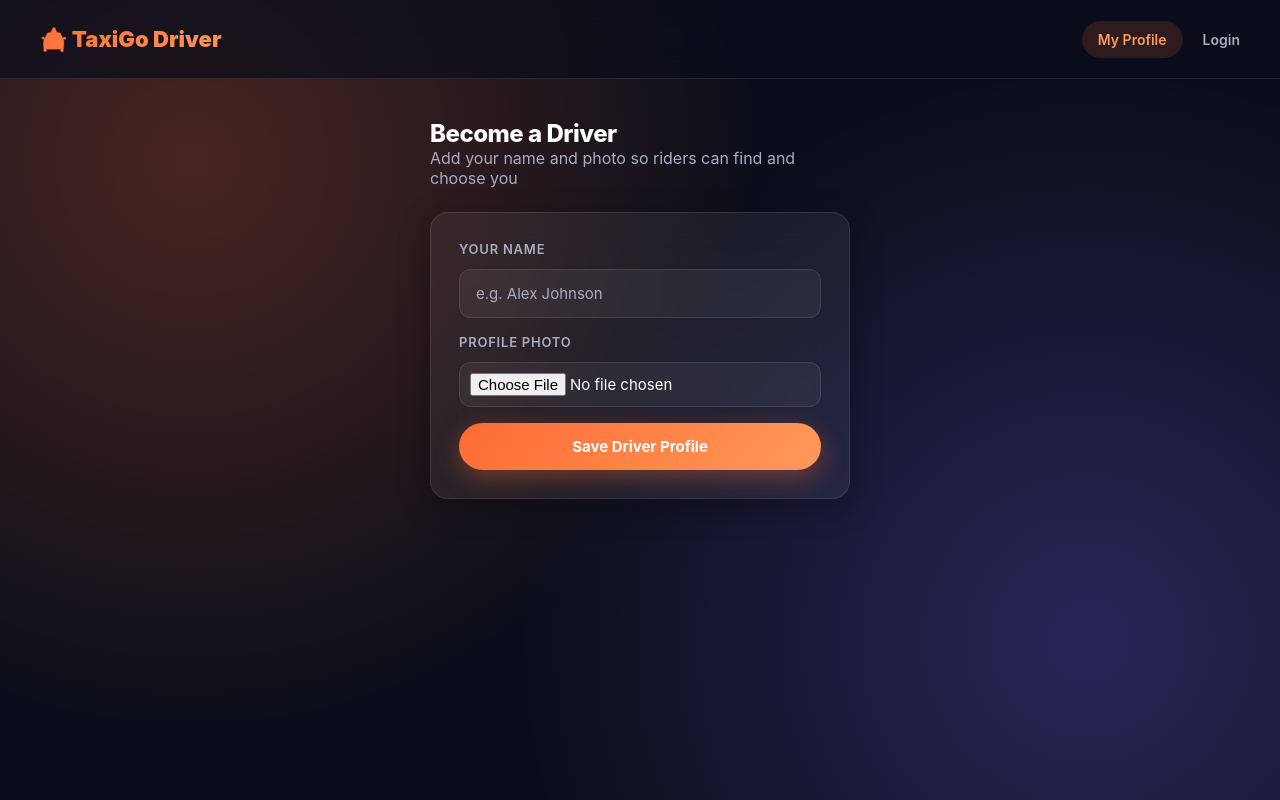
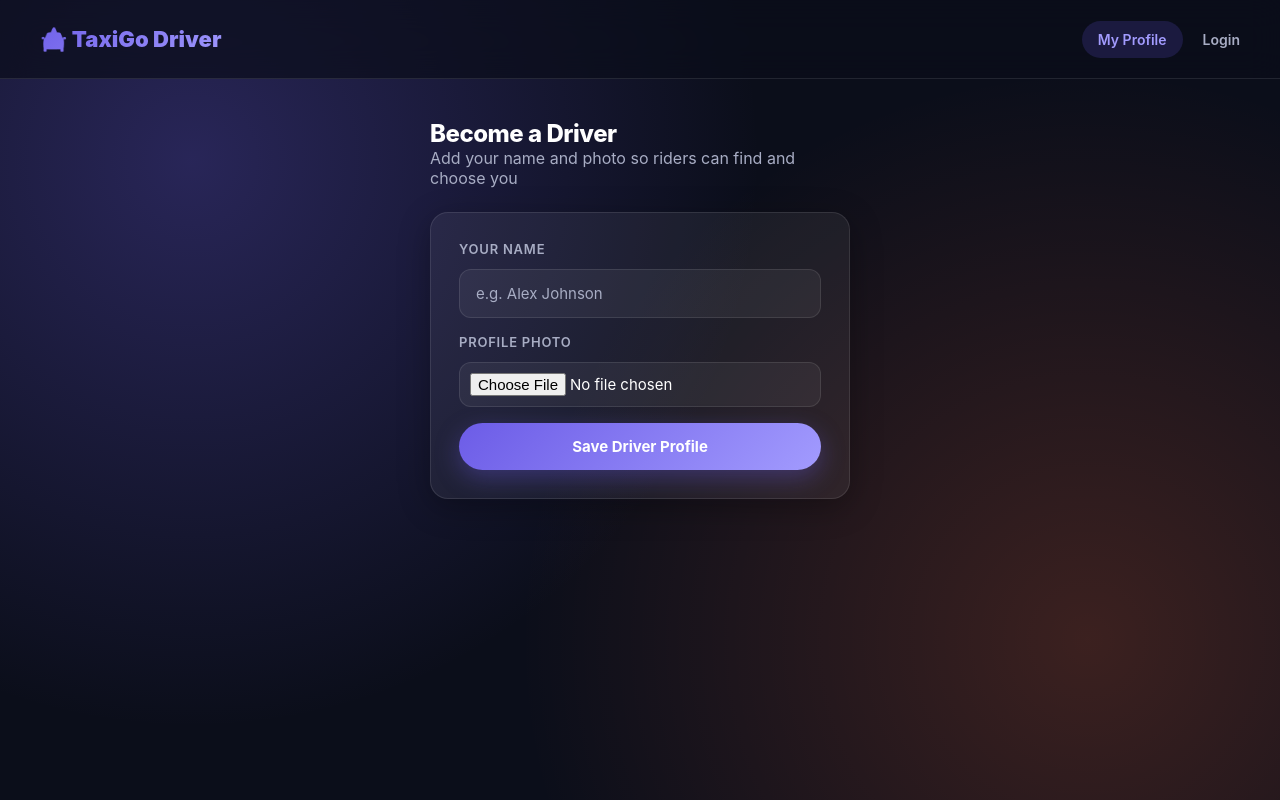
Before and after one commit to ydbender28-ui/taxigo, a React (Vite) app: page /driver in a window 1280 px wide. Built offline with nearby package versions, Linux system fonts and the light colour scheme; no server answers; the database is empty; sample sign-in values are in the browser's storage.

Commit message:
Fix repeat profile creation, add driver theme and animations

```diff
--- a/src/App.jsx
+++ b/src/App.jsx
@@ -33,7 +33,7 @@ function RiderLayout() {
 
 function DriverLayout() {
   return (
-    <>
+    <div className="driver-theme">
       <nav className="navbar">
         <NavLink to="/" className="brand">🚖 TaxiGo Driver</NavLink>
         <span className="spacer" />
@@ -45,7 +45,7 @@ function DriverLayout() {
         </NavLink>
       </nav>
       <Outlet />
-    </>
+    </div>
   );
 }
 
--- a/src/index.css
+++ b/src/index.css
@@ -461,3 +461,58 @@ label {
     font-size: 38px;
   }
 }
+
+/* Driver portal theme override */
+.driver-theme {
+  --primary: #6c5ce7;
+  --primary-glow: #a29bfe;
+  display: flex;
+  flex-direction: column;
+  flex: 1;
+}
+
+.driver-theme body,
+body:has(.driver-theme) {
+  background:
+    radial-gradient(circle at 15% 20%, rgba(108, 92, 231, 0.3), transparent 45%),
+    radial-gradient(circle at 85% 80%, rgba(255, 107, 53, 0.2), transparent 45%),
+    var(--bg-dark);
+}
+
+.driver-theme .navbar .brand {
+  background: linear-gradient(135deg, var(--primary), var(--primary-glow));
+  -webkit-background-clip: text;
+  background-clip: text;
+  color: transparent;
+}
+
+.driver-theme .navbar a:hover,
+.driver-theme .navbar a.active {
+  background: rgba(108, 92, 231, 0.18);
+  color: var(--primary-glow);
+}
+
+.driver-theme button:not(.secondary):not(.danger) {
+  background: linear-gradient(135deg, var(--primary), var(--primary-glow));
+  box-shadow: 0 8px 24px rgba(108, 92, 231, 0.35);
+}
+
+.driver-theme button:not(.secondary):not(.danger):hover {
+  box-shadow: 0 12px 28px rgba(108, 92, 231, 0.45);
+}
+
+/* Page fade-in */
+.page, .landing {
+  animation: fadeInUp 0.35s ease both;
+}
+
+@keyframes fadeInUp {
+  from {
+    opacity: 0;
+    transform: translateY(12px);
+  }
+  to {
+    opacity: 1;
+    transform: translateY(0);
+  }
+}
--- a/src/pages/DriverSignup.jsx
+++ b/src/pages/DriverSignup.jsx
@@ -1,6 +1,6 @@
-import { useState } from "react";
+import { useEffect, useState } from "react";
 import { db, auth } from "../firebase/config";
-import { doc, setDoc } from "firebase/firestore";
+import { doc, getDoc, setDoc } from "firebase/firestore";
 import { fileToCompressedDataUrl } from "../utils/image";
 
 export default function DriverSignup() {
@@ -9,6 +9,27 @@ export default function DriverSignup() {
   const [preview, setPreview] = useState(null);
   const [status, setStatus] = useState(null);
   const [loading, setLoading] = useState(false);
+  const [checking, setChecking] = useState(true);
+  const [editing, setEditing] = useState(false);
+  const [profile, setProfile] = useState(null);
+
+  useEffect(() => {
+    const load = async () => {
+      if (!auth.currentUser) {
+        setChecking(false);
+        return;
+      }
+      const snap = await getDoc(doc(db, "drivers", auth.currentUser.uid));
+      if (snap.exists()) {
+        const data = snap.data();
+        setProfile(data);
+        setName(data.name);
+        setPreview(data.photoURL);
+      }
+      setChecking(false);
+    };
+    load();
+  }, []);
 
   const handlePhotoChange = (e) => {
     const file = e.target.files[0];
@@ -22,7 +43,7 @@ export default function DriverSignup() {
       setStatus({ type: "error", text: "Please log in first." });
       return;
     }
-    if (!name || !photo) {
+    if (!name || (!photo && !profile)) {
       setStatus({ type: "error", text: "Name and photo are required." });
       return;
     }
@@ -32,18 +53,25 @@ export default function DriverSignup() {
     navigator.geolocation.getCurrentPosition(
       async (pos) => {
         try {
-          setStatus({ type: "info", text: "Processing photo..." });
-          const photoURL = await fileToCompressedDataUrl(photo);
+          let photoURL = profile?.photoURL;
+          if (photo) {
+            setStatus({ type: "info", text: "Processing photo..." });
+            photoURL = await fileToCompressedDataUrl(photo);
+          }
 
           setStatus({ type: "info", text: "Saving profile..." });
-          await setDoc(doc(db, "drivers", auth.currentUser.uid), {
+          const data = {
             name,
             photoURL,
             lat: pos.coords.latitude,
             lng: pos.coords.longitude,
             updatedAt: Date.now(),
-          });
+          };
+          await setDoc(doc(db, "drivers", auth.currentUser.uid), data);
 
+          setProfile(data);
+          setEditing(false);
+          setPhoto(null);
           setStatus({ type: "success", text: "Driver profile saved! Riders can now find you." });
         } catch (err) {
           setStatus({ type: "error", text: err.message });
@@ -58,10 +86,46 @@ export default function DriverSignup() {
     );
   };
 
+  if (checking) {
+    return (
+      <div className="page page-center">
+        <div className="spinner" />
+      </div>
+    );
+  }
+
+  if (profile && !editing) {
+    return (
+      <div className="page">
+        <div>
+          <h2>Your Driver Profile</h2>
+          <p>You're live — riders nearby can see and swipe on your profile</p>
+        </div>
+        <div className="card" style={{ display: "flex", flexDirection: "column", alignItems: "center", gap: 16 }}>
+          <img
+            src={profile.photoURL}
+            alt={profile.name}
+            style={{ width: 140, height: 140, borderRadius: "50%", objectFit: "cover", border: "3px solid var(--secondary)" }}
+          />
+          <h3>{profile.name}</h3>
+          <span className="status-msg success">Online &amp; visible to riders</span>
+          <button className="violet" onClick={() => setEditing(true)} style={{ width: "100%" }}>
+            Edit Profile
+          </button>
+        </div>
+        {status && (
+          <p className={`status-msg ${status.type === "error" ? "error" : status.type === "success" ? "success" : ""}`}>
+            {status.text}
+          </p>
+        )}
+      </div>
+    );
+  }
+
   return (
     <div className="page">
       <div>
-        <h2>Become a Driver</h2>
+        <h2>{profile ? "Edit Your Profile" : "Become a Driver"}</h2>
         <p>Add your name and photo so riders can find and choose you</p>
       </div>
       <form onSubmit={handleSubmit} className="card" style={{ display: "flex", flexDirection: "column", gap: 16 }}>
@@ -71,18 +135,25 @@ export default function DriverSignup() {
         </div>
         <div className="field">
           <label>Profile Photo</label>
-          <input type="file" accept="image/*" onChange={handlePhotoChange} required />
+          <input type="file" accept="image/*" onChange={handlePhotoChange} required={!profile} />
         </div>
         {preview && (
           <img
             src={preview}
             alt="preview"
-            style={{ width: 120, height: 120, borderRadius: "50%", objectFit: "cover", margin: "0 auto" }}
+            style={{ width: 120, height: 120, borderRadius: "50%", objectFit: "cover", margin: "0 auto", border: "3px solid var(--secondary)" }}
           />
         )}
-        <button type="submit" disabled={loading}>
-          {loading ? "Saving..." : "Save Driver Profile"}
-        </button>
+        <div style={{ display: "flex", gap: 12 }}>
+          <button type="submit" className="violet" disabled={loading} style={{ flex: 1 }}>
+            {loading ? "Saving..." : "Save Driver Profile"}
+          </button>
+          {profile && (
+            <button type="button" className="secondary" onClick={() => setEditing(false)}>
+              Cancel
+            </button>
+          )}
+        </div>
       </form>
       {status && (
         <p className={`status-msg ${status.type === "error" ? "error" : status.type === "success" ? "success" : ""}`}>
```
